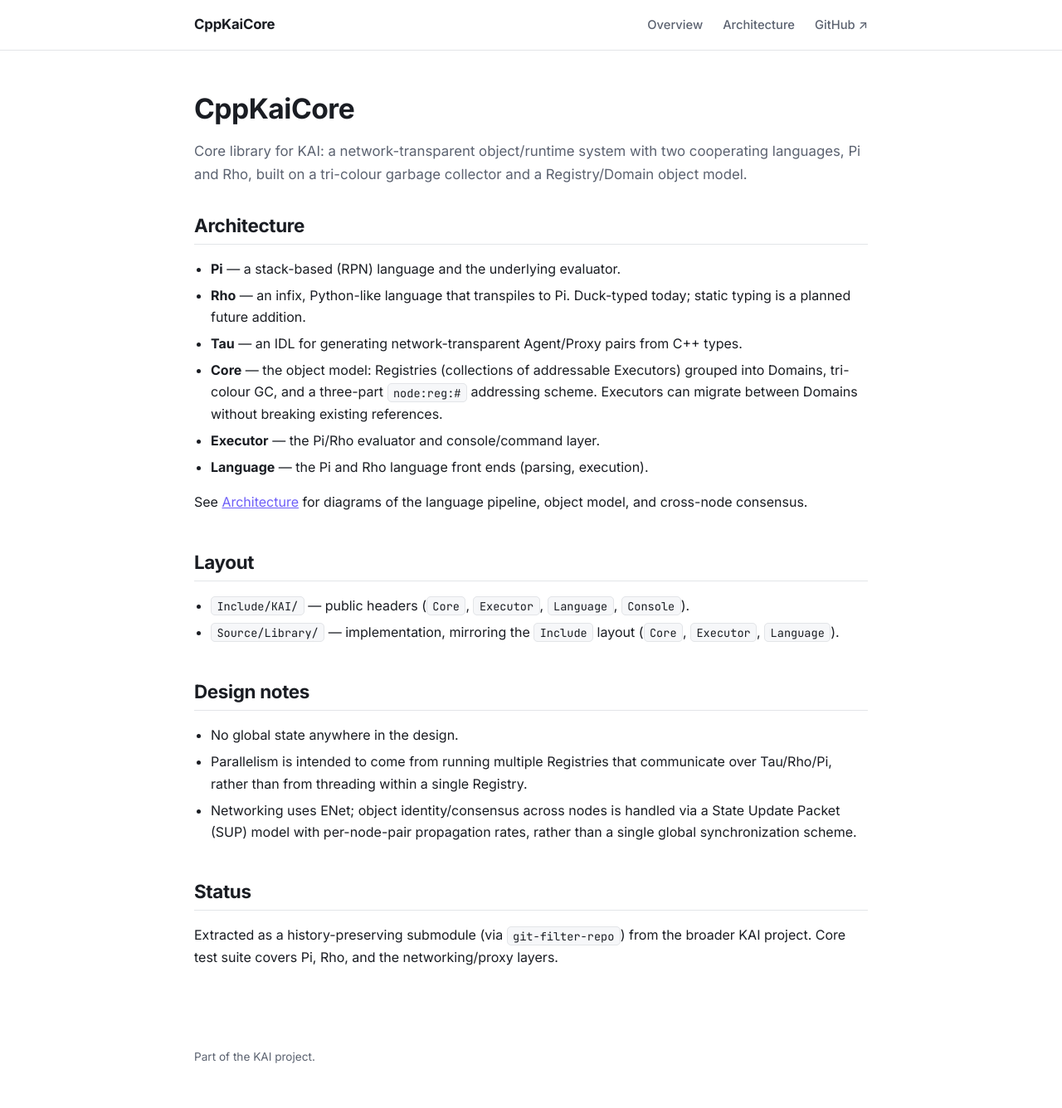
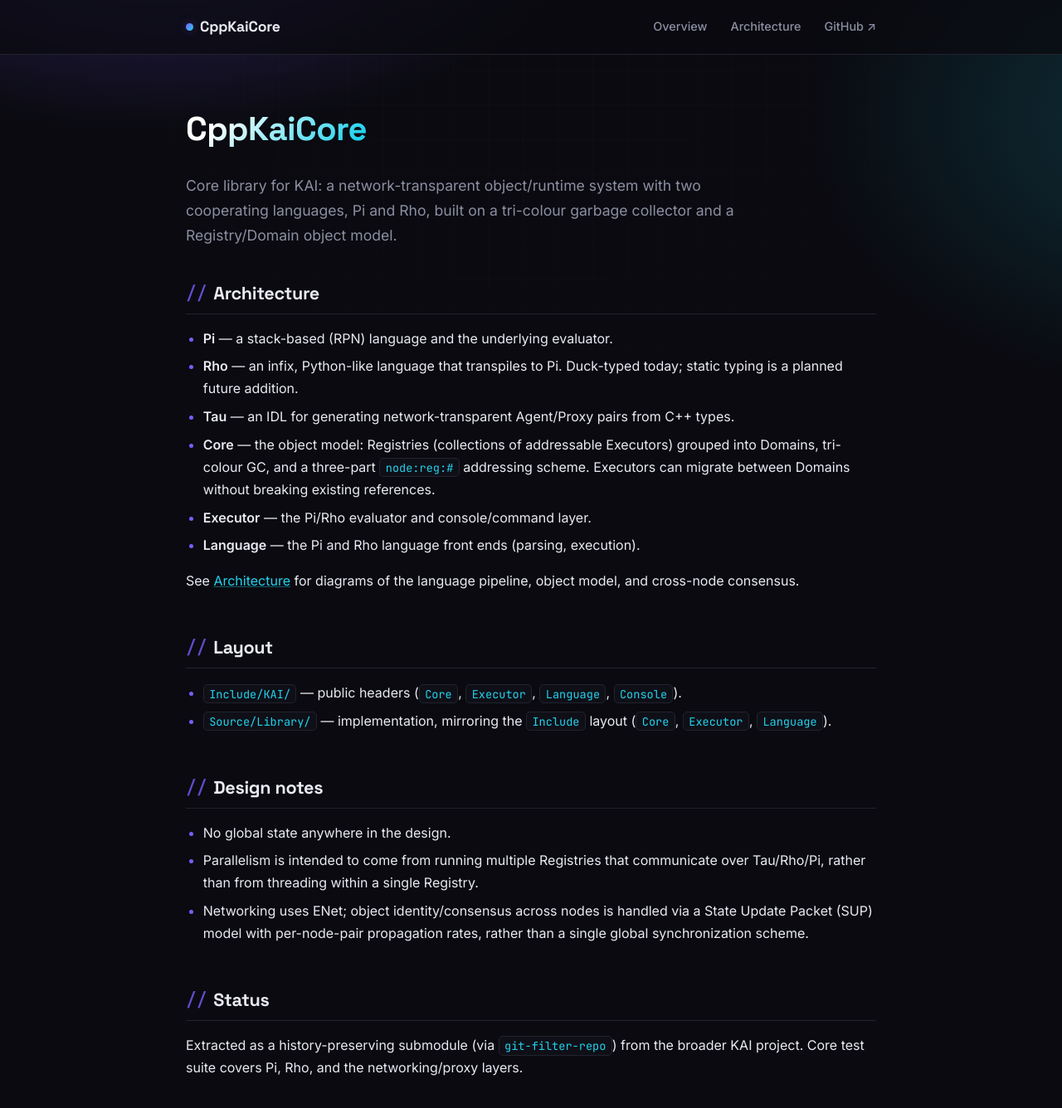
Before and after one commit to cschladetsch/CppKaiCore, a Jekyll site: the page built from docs/index.md, in a window 1280 px wide and 1400 px high. Shown: the top 1336 px of the window at 83% size. Built offline with Jekyll 4.4.1, drawn with Linux system fonts in a browser that asks for light colours; some of the changed text lies outside the part shown.

Commit message:
Always-dark theme with glow accents and grid background
Forced dark palette (no longer following prefers-color-scheme),
purple/cyan gradient accents, glassy grid backdrop, gradient
headline text, and a glowing-border treatment for Mermaid diagram
cards.

Co-Authored-By: Claude Sonnet 5 <noreply@anthropic.com>
Claude-Session: https://claude.ai/code/session_014BkFKPPW44ra4Gi7abrGHc

```diff
--- a/docs/_layouts/default.html
+++ b/docs/_layouts/default.html
@@ -7,115 +7,167 @@
   <meta name="description" content="{{ page.description | default: site.description }}">
   <link rel="preconnect" href="https://fonts.googleapis.com">
   <link rel="preconnect" href="https://fonts.gstatic.com" crossorigin>
-  <link href="https://fonts.googleapis.com/css2?family=Inter:wght@400;500;600;700&family=JetBrains+Mono:wght@400;500&display=swap" rel="stylesheet">
+  <link href="https://fonts.googleapis.com/css2?family=Space+Grotesk:wght@500;600;700&family=Inter:wght@400;500;600&family=JetBrains+Mono:wght@400;500&display=swap" rel="stylesheet">
   <script src="https://cdn.jsdelivr.net/npm/mermaid@10/dist/mermaid.min.js"></script>
   <style>
     :root {
-      --bg: #ffffff;
-      --bg-raised: #f6f7f9;
-      --border: #e3e5e8;
-      --text: #1a1d23;
-      --text-dim: #5b6270;
-      --accent: #6d5ef8;
-      --accent-dim: #efecff;
-      --code-bg: #f6f7f9;
-      --mermaid-theme: default;
-    }
-    @media (prefers-color-scheme: dark) {
-      :root {
-        --bg: #14161b;
-        --bg-raised: #1c1f26;
-        --border: #2b2f38;
-        --text: #e7e9ee;
-        --text-dim: #9aa1ae;
-        --accent: #9c8cff;
-        --accent-dim: #24203f;
-        --code-bg: #1c1f26;
-        --mermaid-theme: dark;
-      }
+      --bg: #0a0a10;
+      --bg-raised: #12121b;
+      --border: #23232f;
+      --text: #e9eaf2;
+      --text-dim: #8c8fa3;
+      --accent: #7c5cff;
+      --accent-2: #22d3ee;
+      --accent-glow: rgba(124, 92, 255, 0.35);
+      --code-bg: #0f0f17;
     }
 
     * { box-sizing: border-box; }
+
+    html { scroll-behavior: smooth; }
 
     body {
       font-family: "Inter", -apple-system, BlinkMacSystemFont, "Segoe UI", Helvetica, Arial, sans-serif;
       background: var(--bg);
       color: var(--text);
       margin: 0;
-      line-height: 1.65;
+      line-height: 1.7;
       -webkit-font-smoothing: antialiased;
+      position: relative;
+      min-height: 100vh;
+    }
+
+    body::before {
+      content: "";
+      position: fixed;
+      inset: 0;
+      z-index: -2;
+      background:
+        radial-gradient(ellipse 900px 500px at 15% -10%, var(--accent-glow), transparent 60%),
+        radial-gradient(ellipse 800px 600px at 110% 10%, rgba(34, 211, 238, 0.18), transparent 55%),
+        var(--bg);
+    }
+
+    body::after {
+      content: "";
+      position: fixed;
+      inset: 0;
+      z-index: -1;
+      opacity: 0.5;
+      background-image:
+        linear-gradient(to right, rgba(255,255,255,0.035) 1px, transparent 1px),
+        linear-gradient(to bottom, rgba(255,255,255,0.035) 1px, transparent 1px);
+      background-size: 42px 42px;
+      mask-image: radial-gradient(ellipse 70% 60% at 50% 0%, black 20%, transparent 75%);
     }
 
     header.site {
       border-bottom: 1px solid var(--border);
       position: sticky;
       top: 0;
-      background: color-mix(in srgb, var(--bg) 88%, transparent);
-      backdrop-filter: blur(8px);
+      background: rgba(10, 10, 16, 0.72);
+      backdrop-filter: blur(10px);
       z-index: 10;
     }
 
     nav {
-      max-width: 860px;
+      max-width: 880px;
       margin: 0 auto;
-      padding: 1rem 1.5rem;
+      padding: 1.1rem 1.5rem;
       display: flex;
       align-items: center;
-      gap: 1.5rem;
+      gap: 1.75rem;
     }
 
     nav .brand {
+      font-family: "Space Grotesk", sans-serif;
       font-weight: 700;
-      font-size: 1.05rem;
+      font-size: 1.1rem;
       color: var(--text);
       text-decoration: none;
       margin-right: auto;
       letter-spacing: -0.01em;
+      display: flex;
+      align-items: center;
+      gap: 0.5rem;
+    }
+    nav .brand::before {
+      content: "";
+      width: 9px;
+      height: 9px;
+      border-radius: 50%;
+      background: linear-gradient(135deg, var(--accent), var(--accent-2));
+      box-shadow: 0 0 12px var(--accent-glow);
     }
 
     nav a.link {
       color: var(--text-dim);
       text-decoration: none;
-      font-size: 0.92rem;
+      font-size: 0.9rem;
       font-weight: 500;
       transition: color 0.15s ease;
     }
-    nav a.link:hover { color: var(--accent); }
+    nav a.link:hover { color: var(--accent-2); }
 
     main {
-      max-width: 860px;
+      max-width: 880px;
       margin: 0 auto;
-      padding: 3rem 1.5rem 5rem;
+      padding: 4rem 1.5rem 5rem;
     }
 
     h1, h2, h3, h4 {
+      font-family: "Space Grotesk", sans-serif;
       line-height: 1.3;
       letter-spacing: -0.015em;
       font-weight: 700;
     }
-    h1 { font-size: 2.1rem; margin: 0 0 0.5rem; }
+    h1 {
+      font-size: 2.5rem;
+      margin: 0 0 0.6rem;
+      background: linear-gradient(135deg, #ffffff 20%, var(--accent-2) 90%);
+      -webkit-background-clip: text;
+      background-clip: text;
+      -webkit-text-fill-color: transparent;
+      display: inline-block;
+    }
     h2 {
-      font-size: 1.4rem;
-      margin: 2.75rem 0 0.9rem;
-      padding-bottom: 0.5rem;
+      font-size: 1.35rem;
+      margin: 3.25rem 0 1rem;
+      padding-bottom: 0.6rem;
       border-bottom: 1px solid var(--border);
+      color: var(--text);
     }
-    h2:first-of-type { margin-top: 2rem; }
-    h3 { font-size: 1.1rem; margin: 1.75rem 0 0.6rem; }
+    h2::before {
+      content: "//";
+      color: var(--accent);
+      margin-right: 0.5rem;
+      font-family: "JetBrains Mono", monospace;
+      font-weight: 500;
+      opacity: 0.8;
+    }
+    h2:first-of-type { margin-top: 2.5rem; }
+    h3 { font-size: 1.05rem; margin: 1.75rem 0 0.6rem; color: var(--accent-2); }
 
     p { color: var(--text); }
-    main > p:first-of-type { color: var(--text-dim); font-size: 1.05rem; }
+    main > p:first-of-type {
+      color: var(--text-dim);
+      font-size: 1.1rem;
+      max-width: 62ch;
+    }
 
-    a { color: var(--accent); }
+    a { color: var(--accent-2); text-decoration-color: rgba(34, 211, 238, 0.4); }
+    a:hover { text-decoration-color: var(--accent-2); }
 
-    ul { padding-left: 1.25rem; }
-    li { margin: 0.35rem 0; }
+    ul { padding-left: 1.3rem; }
+    li { margin: 0.4rem 0; }
     li strong { color: var(--text); }
+    li::marker { color: var(--accent); }
 
     code {
       font-family: "JetBrains Mono", ui-monospace, SFMono-Regular, Menlo, Consolas, monospace;
       background: var(--code-bg);
       border: 1px solid var(--border);
+      color: var(--accent-2);
       padding: 0.1rem 0.4rem;
       border-radius: 5px;
       font-size: 0.85em;
@@ -128,28 +180,45 @@
       overflow-x: auto;
       border-radius: 10px;
     }
-    pre code { background: none; border: none; padding: 0; font-size: 0.85rem; }
+    pre code { background: none; border: none; padding: 0; font-size: 0.85rem; color: var(--text); }
 
     .mermaid-card {
-      background: var(--bg-raised);
+      position: relative;
+      background: linear-gradient(180deg, var(--bg-raised), #0d0d15);
       border: 1px solid var(--border);
-      border-radius: 12px;
-      padding: 1.5rem;
-      margin: 1.25rem 0 1.75rem;
+      border-radius: 14px;
+      padding: 1.75rem;
+      margin: 1.5rem 0 2rem;
       overflow-x: auto;
+      box-shadow: 0 0 0 1px rgba(255,255,255,0.02), 0 20px 40px -20px rgba(0,0,0,0.6);
     }
-    .mermaid { display: flex; justify-content: center; }
+    .mermaid-card::before {
+      content: "";
+      position: absolute;
+      inset: 0;
+      border-radius: 14px;
+      padding: 1px;
+      background: linear-gradient(135deg, var(--accent-glow), transparent 40%);
+      -webkit-mask: linear-gradient(#fff 0 0) content-box, linear-gradient(#fff 0 0);
+      -webkit-mask-composite: xor;
+      mask-composite: exclude;
+      pointer-events: none;
+    }
+    .mermaid { display: flex; justify-content: center; position: relative; }
     .mermaid svg { max-width: 100%; }
 
     hr { display: none; }
 
     footer {
-      max-width: 860px;
+      max-width: 880px;
       margin: 0 auto;
       padding: 0 1.5rem 3rem;
       color: var(--text-dim);
       font-size: 0.85rem;
+      font-family: "JetBrains Mono", monospace;
     }
+    footer a { color: var(--text-dim); }
+    footer a:hover { color: var(--accent-2); }
   </style>
 </head>
 <body>
@@ -164,7 +233,7 @@
   <main>
     {{ content }}
   </main>
-  <footer>Part of the KAI project.</footer>
+  <footer>&gt; part of the KAI project</footer>
   <script>
     document.querySelectorAll('pre code.language-mermaid').forEach(function (block) {
       var pre = block.parentElement;
@@ -176,8 +245,22 @@
       card.appendChild(div);
       pre.replaceWith(card);
     });
-    var prefersDark = window.matchMedia && window.matchMedia('(prefers-color-scheme: dark)').matches;
-    mermaid.initialize({ startOnLoad: true, theme: prefersDark ? 'dark' : 'default', securityLevel: 'loose' });
+    mermaid.initialize({
+      startOnLoad: true,
+      theme: 'dark',
+      themeVariables: {
+        darkMode: true,
+        background: '#12121b',
+        primaryColor: '#1c1c2a',
+        primaryTextColor: '#e9eaf2',
+        primaryBorderColor: '#7c5cff',
+        lineColor: '#22d3ee',
+        secondaryColor: '#12121b',
+        tertiaryColor: '#0f0f17',
+        fontFamily: 'JetBrains Mono, monospace'
+      },
+      securityLevel: 'loose'
+    });
   </script>
 </body>
 </html>
```
